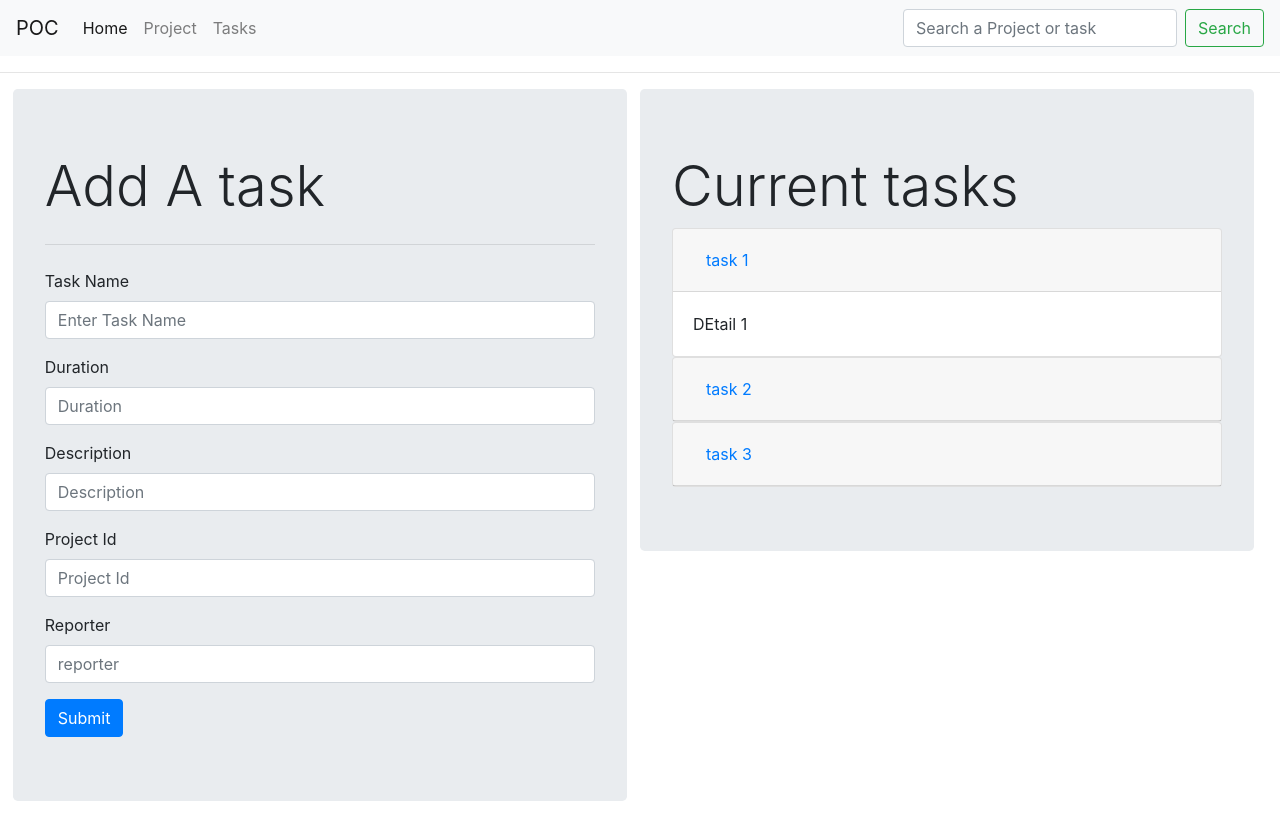
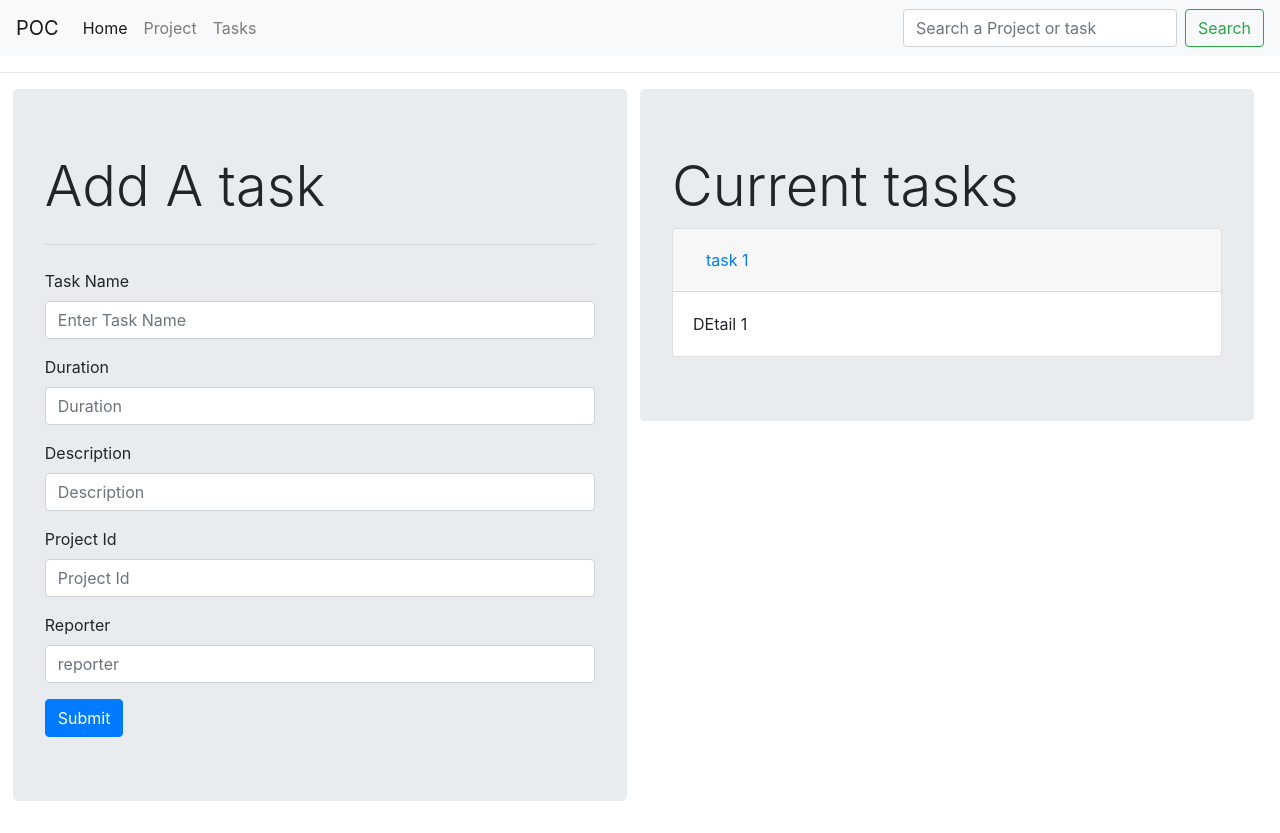
Before and after one commit to sandeepsinghgujela/Poc-ProjectManagement, an Angular app: page /task in a window 1280 px wide. Built offline with nearby package versions, Linux system fonts and the light colour scheme.

Commit message:
projects done

```diff
--- a/src/app/project/project.component.ts
+++ b/src/app/project/project.component.ts
@@ -24,8 +24,12 @@ export class ProjectComponent implements OnInit {
 	addProject(){
 		console.log("this.project",this.project);
 
-  		this.baseService.addProject(this.project).subscribe((res)=>console.log('response',res));
-	}
+  		this.baseService.addProject(this.project).subscribe((res)=>{
+      console.log('response',res);
+      this.getAllProject();
+      })
+
+  }
 
   getAllProject(){
     this.baseService.getAllProject().subscribe((res)=>{
--- a/src/app/task/task.component.html
+++ b/src/app/task/task.component.html
@@ -64,35 +64,7 @@
       </div>
     </div>
   </div>
-  <div class="card">
-    <div class="card-header" id="headingTwo">
-      <h5 class="mb-0">
-        <button class="btn btn-link collapsed" data-toggle="collapse" data-target="#collapseTwo" aria-expanded="false" aria-controls="collapseTwo">
-          task 2
-        </button>
-      </h5>
-    </div>
-    <div id="collapseTwo" class="collapse" aria-labelledby="headingTwo" data-parent="#accordion">
-      <div class="card-body">
-        detail 2
-      </div>
-    </div>
-  </div>
-  <div class="card">
-    <div class="card-header" id="headingThree">
-      <h5 class="mb-0">
-        <button class="btn btn-link collapsed" data-toggle="collapse" data-target="#collapseThree" aria-expanded="false" aria-controls="collapseThree">
-          task 3
-        </button>
-      </h5>
-    </div>
-    <div id="collapseThree" class="collapse" aria-labelledby="headingThree" data-parent="#accordion">
-      <div class="card-body">
-        detail 3
-      </div>
-    </div>
-  </div>
-</div>
+
 
 
 </div>
--- a/src/app/user/user.component.ts
+++ b/src/app/user/user.component.ts
@@ -14,8 +14,8 @@ export class UserComponent implements OnInit {
 
 		this.baseService.addUser(this.user).subscribe((response)=>{
 			console.log('user created ');
-		})
-		this.getAllUsers();
+		  this.getAllUsers();
+    })
 	}
   constructor(private baseService:BaseService) { }
 
```
